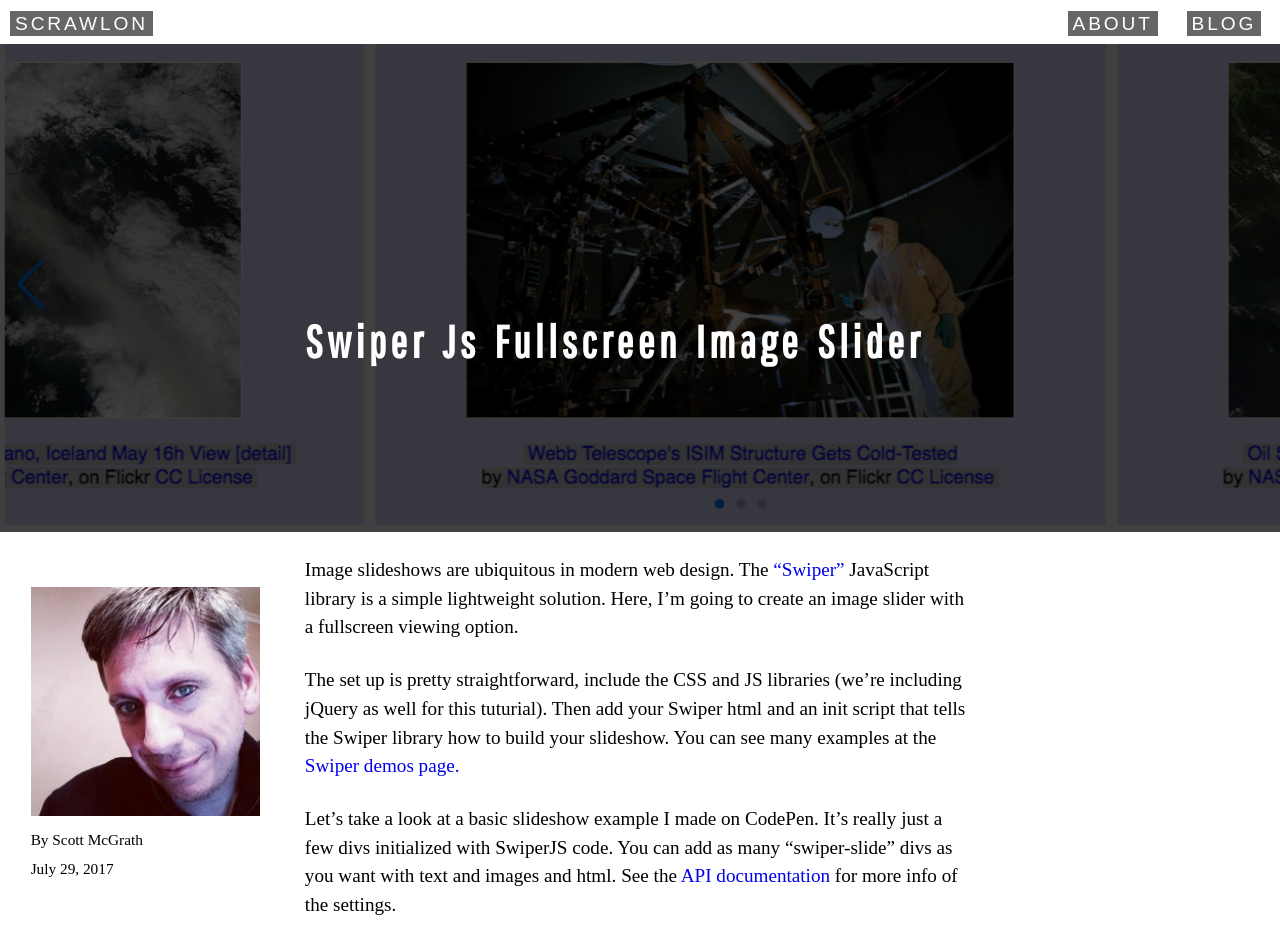
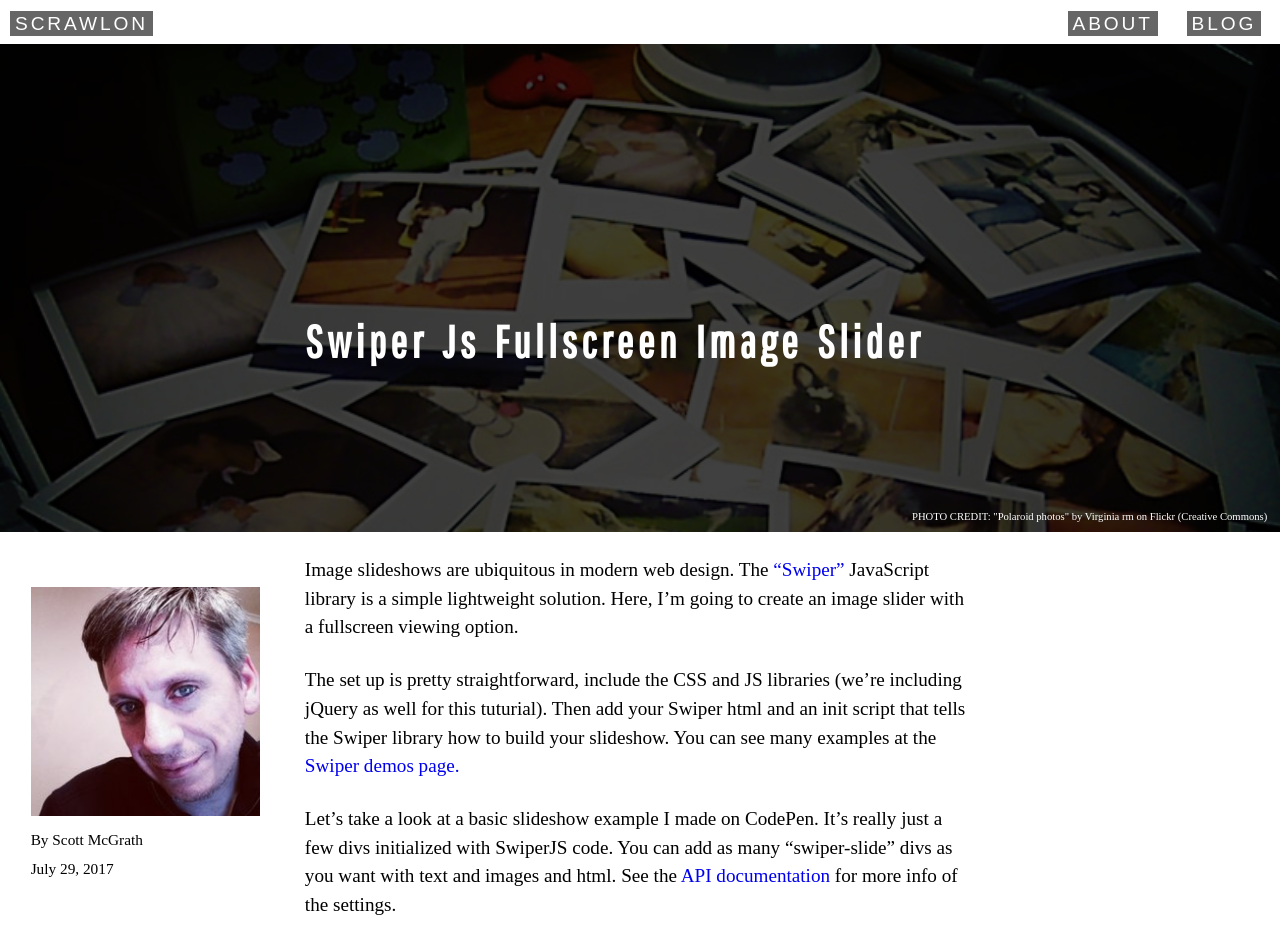
Before and after one commit to scrawlon/scrawlon.github.io, a Jekyll site: the page built from _posts/2017-07-29-swiper-js-fullscreen-image-slider.md, in a window 1280 px wide. Shown: the top 948 px of the page. Built offline with Jekyll 4.4.1, drawn with Linux system fonts in a browser that asks for light colours; some web fonts are replaced; comment, search, counter and statistics services are not loaded.

Commit message:
added image. added image caption template

```diff
--- a/_includes/head.html
+++ b/_includes/head.html
@@ -26,7 +26,7 @@
     {% if page.heading or page.title %}
       <header
         {% if page.image %}
-          style="background-image:url({{ site.url }}/images/{{ page.image }})"
+          style="background-image:url({{ site.url }}/images/{{ page.image.file }})"
         {% endif %}>
         <div class="backdrop">
         </div>
@@ -53,5 +53,19 @@
             </div>
           {% endif %}
         </div>
+        {% if page.image.caption %}
+          <figcaption>
+            PHOTO CREDIT:
+            <a href="{{ page.image.caption.url }}" title="{{ page.image.caption.title}}">
+              "{{ page.image.caption.title }}"
+            </a> by
+            <a href="{{ page.image.caption.credit.url }}" title="{{ page.image.caption.credit.name }}">
+              {{ page.image.caption.credit.name }}
+            </a> on {{ page.image.caption.source }}
+            <a href="{{ page.image.caption.license.url }}" title="{{ page.image.caption.license.type}}">
+              ({{ page.image.caption.license.type}})
+            </a>
+          </figcaption>
+        {% endif %}
       </header>
     {% endif %}
--- a/_posts/2017-07-29-swiper-js-fullscreen-image-slider.md
+++ b/_posts/2017-07-29-swiper-js-fullscreen-image-slider.md
@@ -1,7 +1,18 @@
 ---
 ID: 1724
 author: Scott McGrath
-image: swiper-js-fullscreen-image-slider.png
+image:
+  file: swiper-js-polaroids.jpg
+  caption:
+    credit:
+      name: Virginia rm
+      url: https://www.flickr.com/photos/virgirm/
+    license:
+      type: Creative Commons
+      url: https://creativecommons.org/licenses/by/2.0/
+    source: Flickr
+    title: Polaroid photos
+    url: https://www.flickr.com/photos/virgirm/3787704589/in/faves-151359080@N04/
 layout: post
 post_date: 2017-07-29 18:22:47
 post_excerpt: >
--- a/css/styles.scss
+++ b/css/styles.scss
@@ -179,6 +179,13 @@ header {
     left: 0;
     right: 0;
   }
+
+  figcaption {
+    font-size: 1rem;
+    position: absolute;
+    bottom: 0;
+    right: 1vw;
+  }
 }
 
 article {
```
Also changed, not shown: images/2013-06-29-how-to-resize-a-virtualbox-vm/swiper-js-fullscreen-image-slider.png (deleted), images/swiper-js-polaroids.jpg (added).
